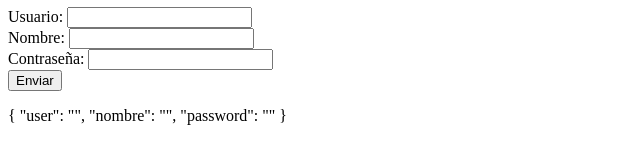
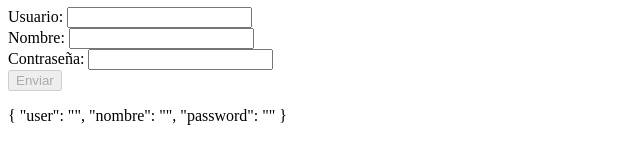
Before and after one commit to jsolisu/ng-formas, an Angular app: page /ej4 in a window 1280 px wide. Shown: the part 212-372 px from the top of the page, without its empty margins (0-640 px from the left). Built offline with nearby package versions, Linux system fonts and the light colour scheme.

Commit message:
Ajuste menor

```diff
--- a/src/app/ejemplo4/ejemplo4.component.html
+++ b/src/app/ejemplo4/ejemplo4.component.html
@@ -21,7 +21,7 @@
             La contraseña es requerida.
         </div>
     </div>
-    <button type="submit">Enviar</button>
+    <button type="submit" [disabled]="userForm.invalid">Enviar</button>
 </form>
 
 <p>{{this.userForm.value | json}}</p>
```
